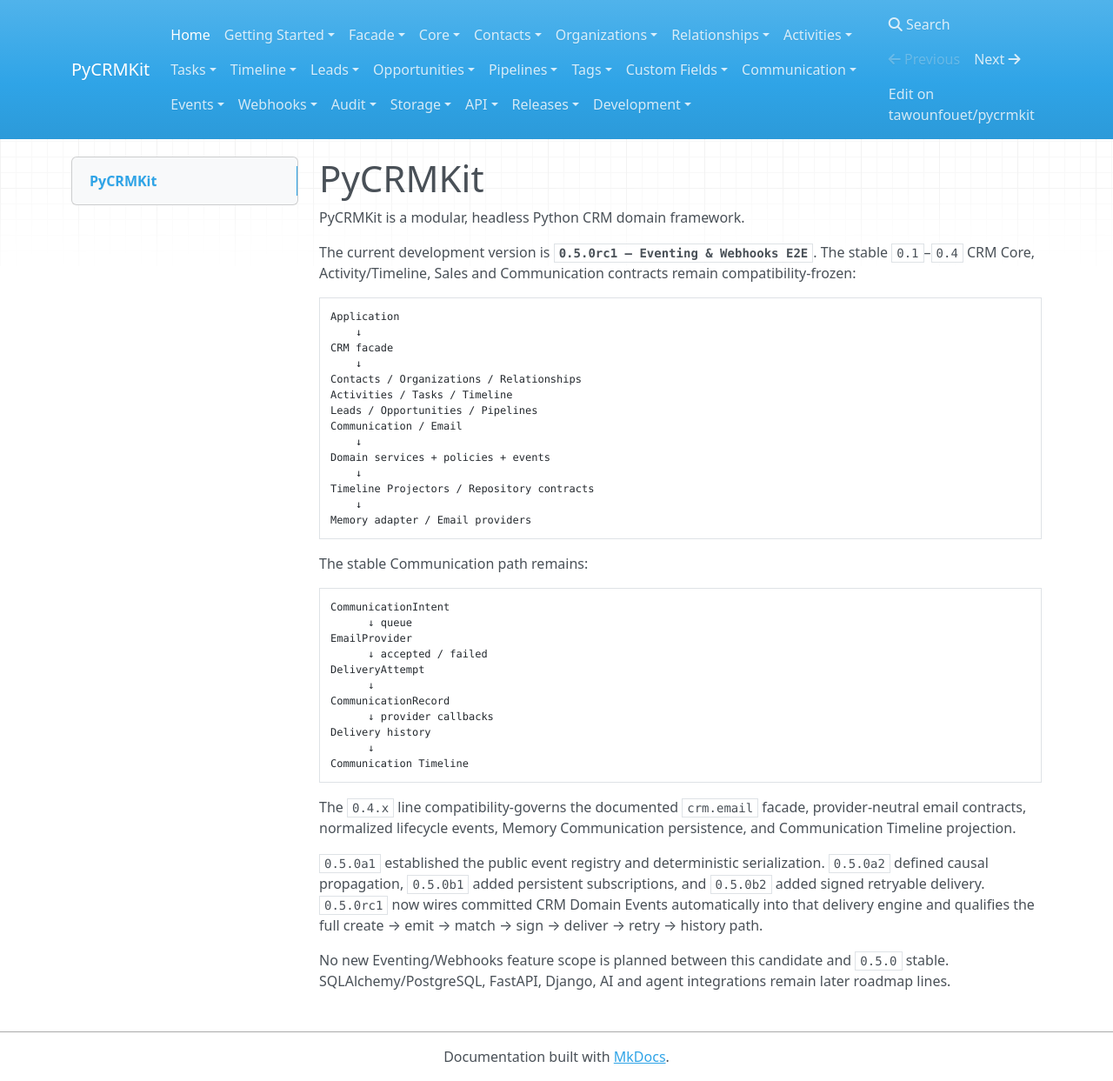
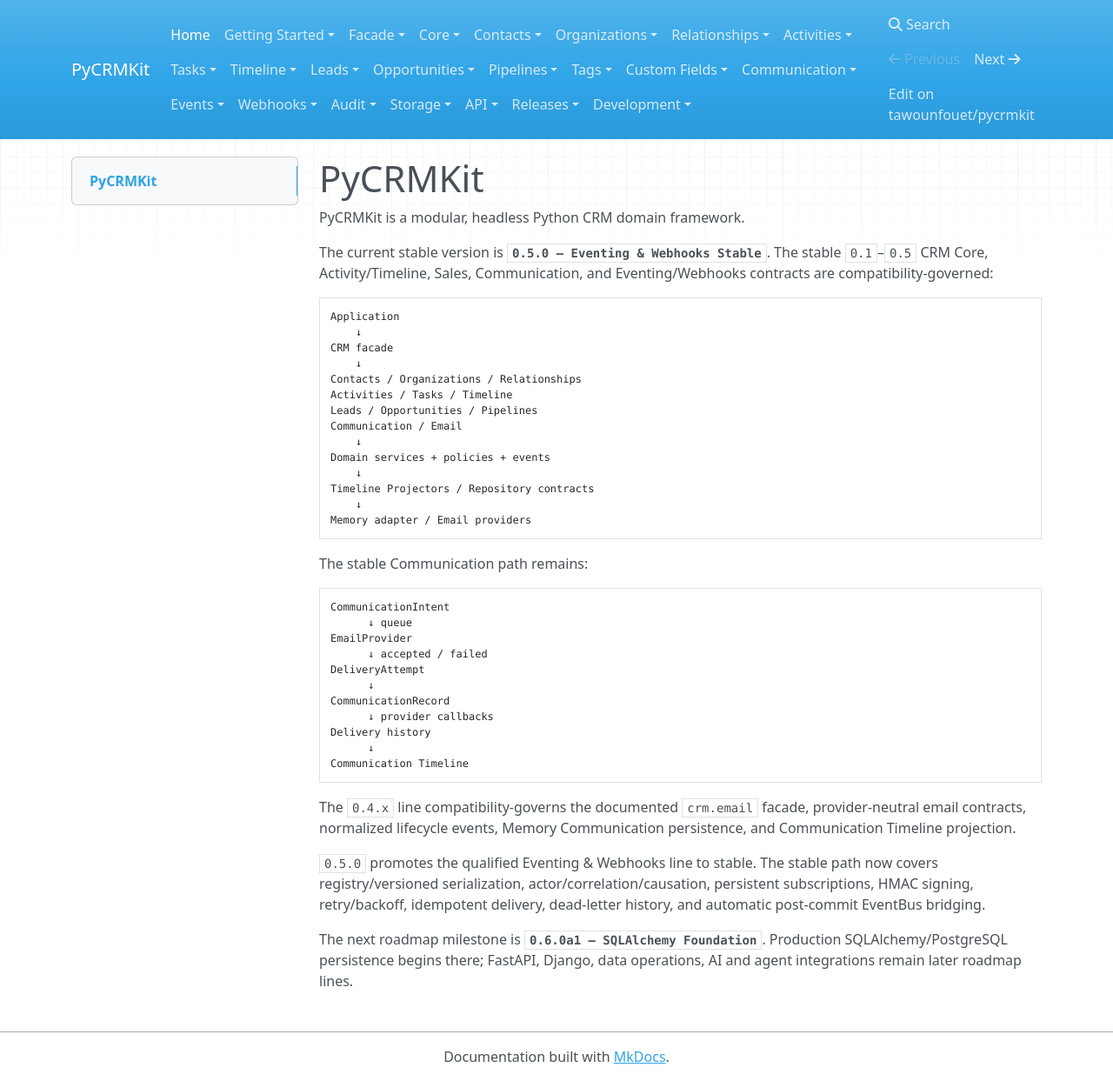
Before and after one commit to tawounfouet/pycrmkit, an MkDocs documentation site: the page built from docs/index.md, in a window 1280 px wide and 1243 px high. Shown: the whole window at 87% size. Built offline with MkDocs 1.6.1, drawn with Linux system fonts in a browser that asks for light colours; nearby versions of some CDN libraries.

Commit message:
release: promote PyCRMKit 0.5.0 Eventing & Webhooks stable
Promote the fully qualified 0.5.0rc1 Eventing & Webhooks line to stable 0.5.0 with no new functional scope. Freeze the documented 0.5.x compatibility surface, preserve stable 0.1-0.4 contracts, finalize stable API/release documentation, and requalify Gate B including build/install and functional webhook E2E smoke.

````diff
--- a/docs/index.md
+++ b/docs/index.md
@@ -2,9 +2,9 @@
 
 PyCRMKit is a modular, headless Python CRM domain framework.
 
-The current development version is **`0.5.0rc1 — Eventing & Webhooks E2E`**.
-The stable `0.1`–`0.4` CRM Core, Activity/Timeline, Sales and Communication
-contracts remain compatibility-frozen:
+The current stable version is **`0.5.0 — Eventing & Webhooks Stable`**.
+The stable `0.1`–`0.5` CRM Core, Activity/Timeline, Sales, Communication,
+and Eventing/Webhooks contracts are compatibility-governed:
 
 ```text
 Application
@@ -43,13 +43,11 @@
 provider-neutral email contracts, normalized lifecycle events, Memory
 Communication persistence, and Communication Timeline projection.
 
-`0.5.0a1` established the public event registry and deterministic serialization.
-`0.5.0a2` defined causal propagation, `0.5.0b1` added persistent subscriptions,
-and `0.5.0b2` added signed retryable delivery. `0.5.0rc1` now wires committed
-CRM Domain Events automatically into that delivery engine and qualifies the
-full create → emit → match → sign → deliver → retry → history path.
+`0.5.0` promotes the qualified Eventing & Webhooks line to stable. The stable
+path now covers registry/versioned serialization, actor/correlation/causation,
+persistent subscriptions, HMAC signing, retry/backoff, idempotent delivery,
+dead-letter history, and automatic post-commit EventBus bridging.
 
-No new Eventing/Webhooks feature scope is planned between this candidate and
-`0.5.0` stable.
-SQLAlchemy/PostgreSQL, FastAPI, Django, AI and agent integrations remain later
-roadmap lines.
+The next roadmap milestone is **`0.6.0a1 — SQLAlchemy Foundation`**. Production
+SQLAlchemy/PostgreSQL persistence begins there; FastAPI, Django, data operations,
+AI and agent integrations remain later roadmap lines.
--- a/mkdocs.yml
+++ b/mkdocs.yml
@@ -67,7 +67,7 @@
       - 0.2 Public API: api/0.2-public-api.md
       - 0.3 Public API: api/0.3-public-api.md
       - 0.4 Public API: api/0.4-public-api.md
-      - 0.5 Candidate Public API: api/0.5-public-api.md
+      - 0.5 Public API: api/0.5-public-api.md
   - Releases:
       - 0.1.0 CRM Core Stable: releases/0.1.0.md
       - 0.2.0rc1 Activity & Timeline RC: releases/0.2.0rc1.md
@@ -89,6 +89,7 @@
       - 0.5.0b1 Webhook Registrations: releases/0.5.0b1.md
       - 0.5.0b2 Webhook Delivery Engine: releases/0.5.0b2.md
       - 0.5.0rc1 Eventing & Webhooks E2E: releases/0.5.0rc1.md
+      - 0.5.0 Eventing & Webhooks Stable: releases/0.5.0.md
   - Development:
       - Contributing: development/contributing.md
       - Testing: development/testing.md
--- a/src/pycrmkit/__about__.py
+++ b/src/pycrmkit/__about__.py
@@ -1,3 +1,3 @@
 """Package metadata."""
 
-__version__ = "0.5.0rc1"
+__version__ = "0.5.0"
````
Also changed, not shown: CHANGELOG.md (+18 -0 lines), README.md (+5 -4 lines), docs/api/0.5-public-api.md (+9 -7 lines), docs/releases/0.5.0.md (added, +139 -0 lines), docs/webhooks/index.md (+2 -2 lines), 4 other files.
